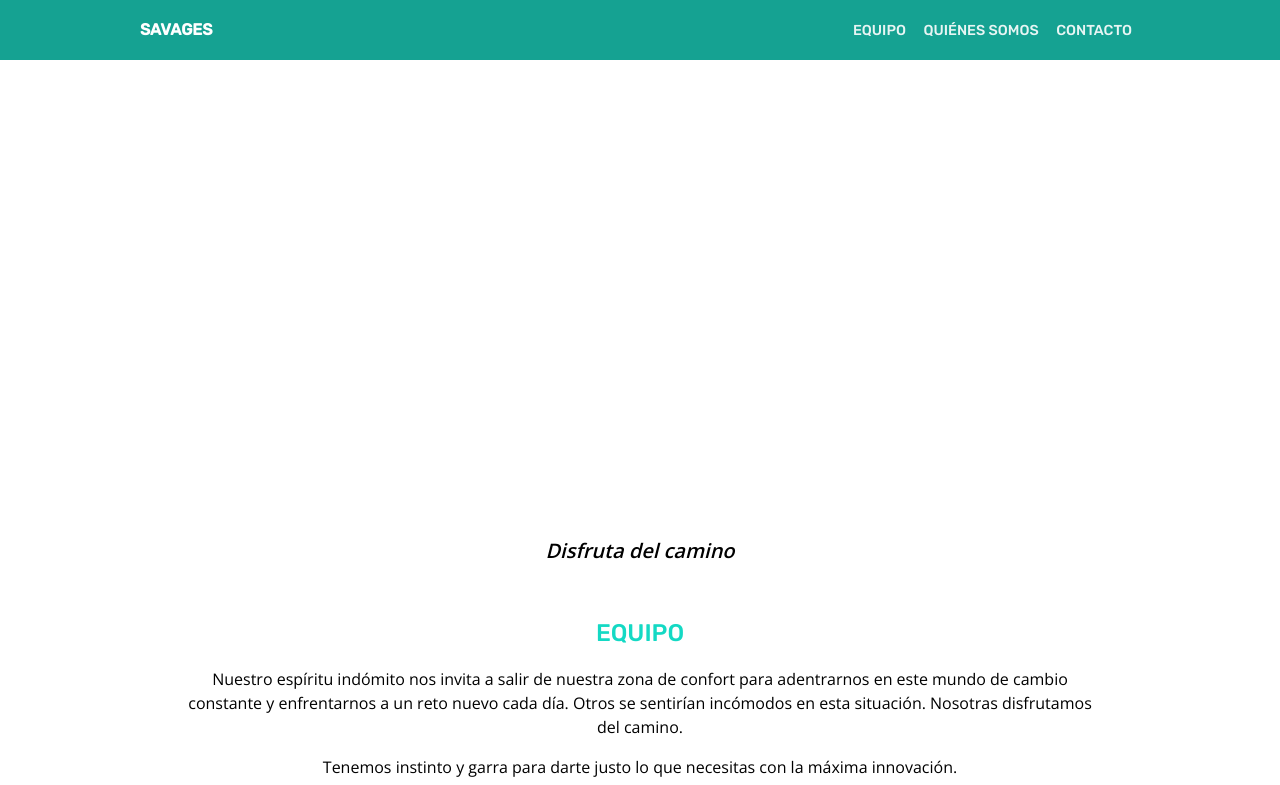
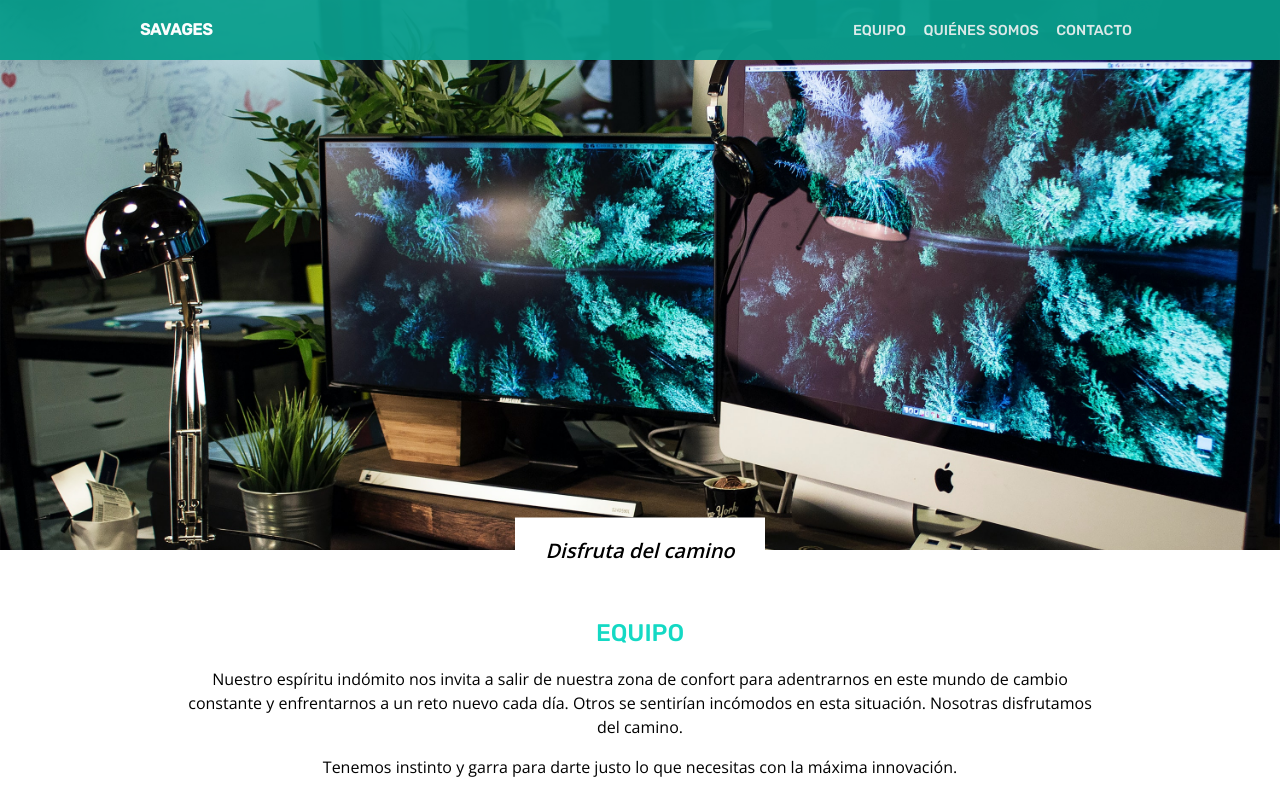
Before and after one commit to Adalab/Project1-Team3, a website: page docs/index.html in a window 1280 px wide. Shown: the top 785 px of the page. Drawn offline with nearby package versions, Linux system fonts and the light colour scheme; files that its build step writes are made by us from their sources; the site is published under a folder, as on GitHub Pages, so addresses that start at the root find nothing; files whose address does not match are found by name.

Commit message:
hero uploaded

```diff
--- a/src/scss/layout/_hero.scss
+++ b/src/scss/layout/_hero.scss
@@ -2,7 +2,7 @@
   height: 421px;
   width: 100vw;
   background-size: cover;
-    background-image: url(/assets/images/hero/1.jpg);
+  background-image: url(./assets/images/hero/1.jpg);
   background-repeat: no-repeat;
 
   @media all and (min-width: 1200px) {
```
Lines whose indentation alone changed are shown as unchanged.
